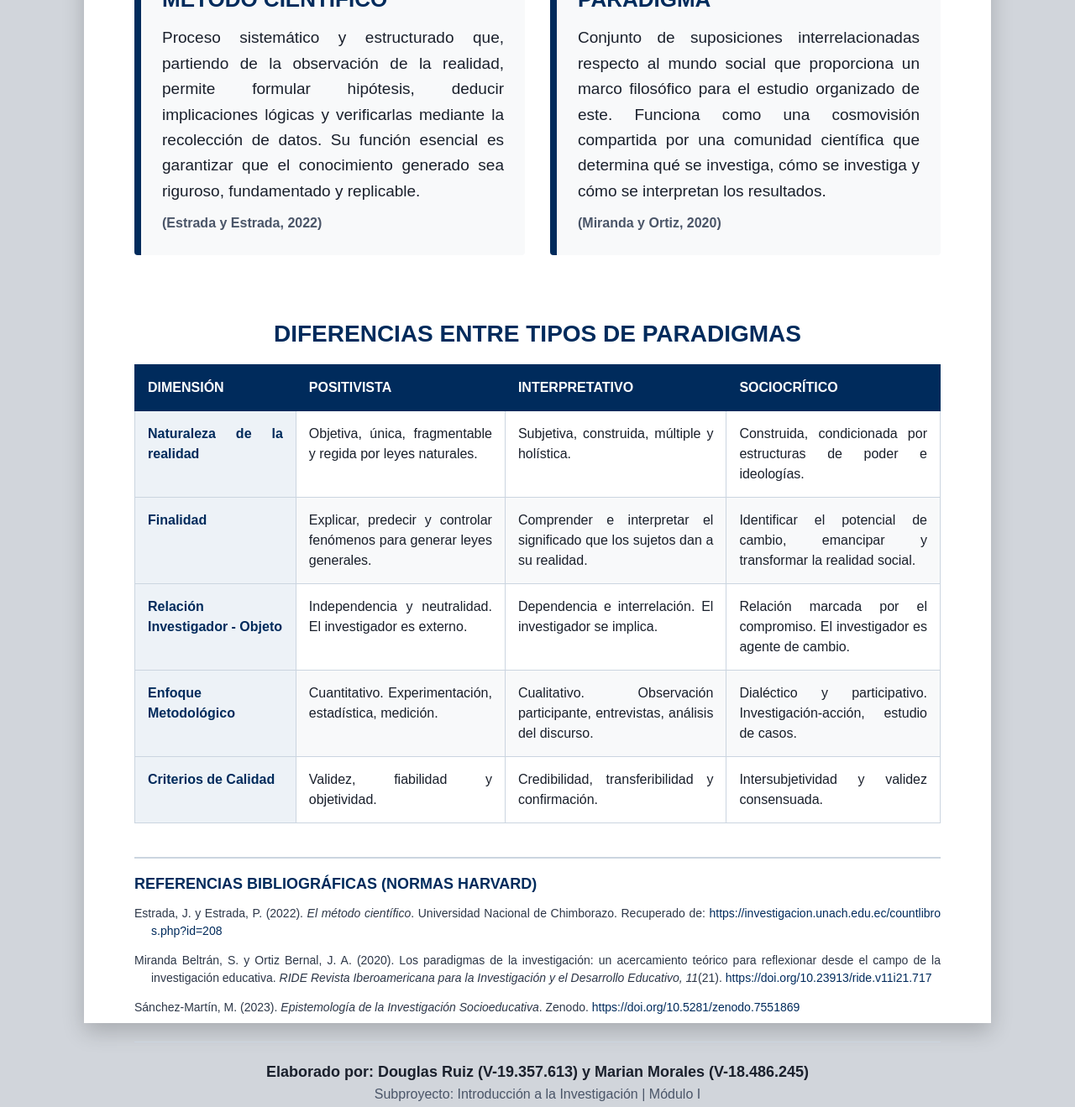
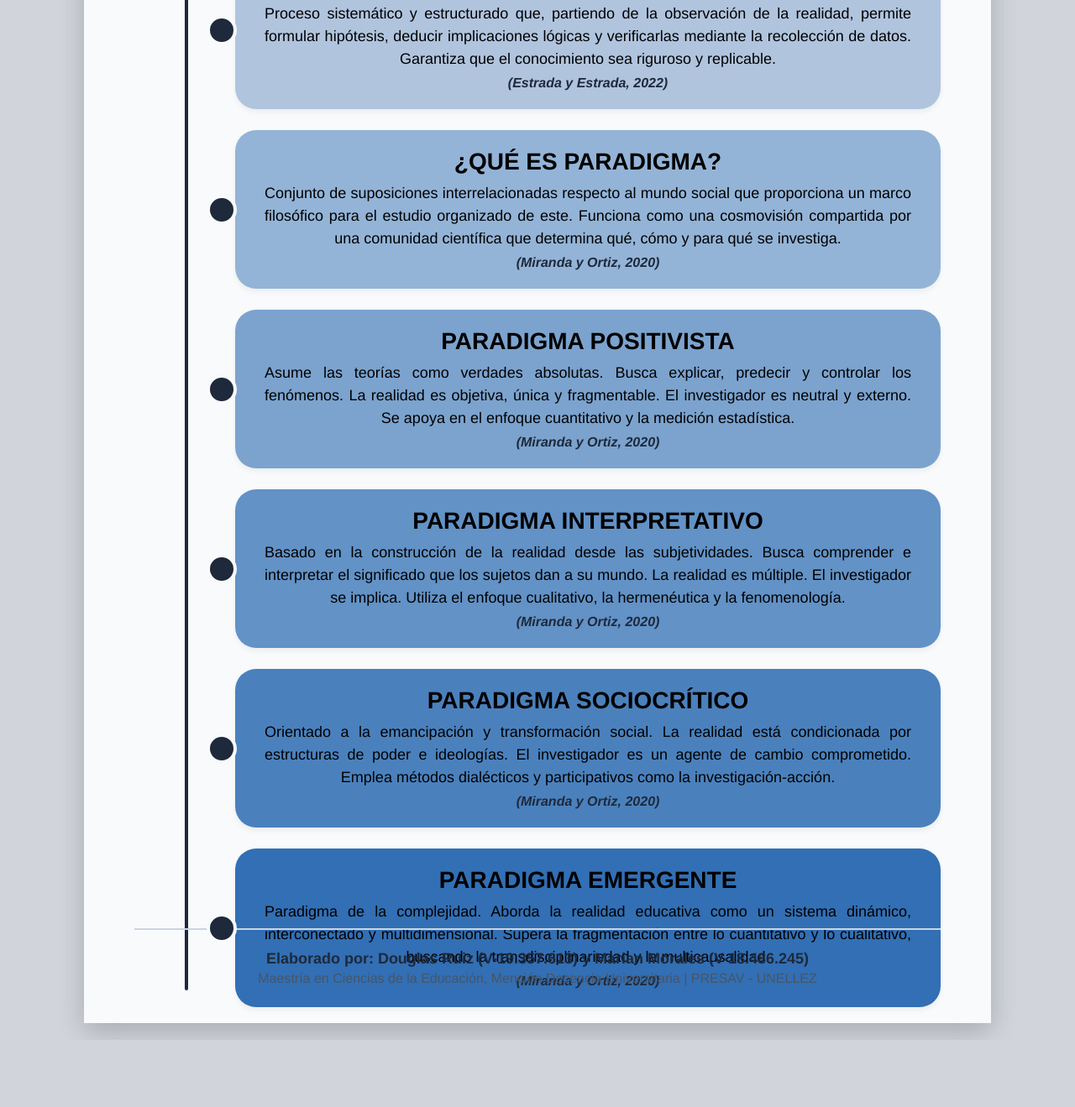
Before and after one commit to Dougs89/Maestria_en_Ciencias_de_la_Educacion-Mencion_Docencia_Universitaria, a plain HTML site: page index.html in a window 1280 px wide. Shown: the part 721-2040 px from the top of the page at 84% size. After the commit the page ends 1960 px from the top, so only its background shows below. Drawn offline with Linux system fonts and the light colour scheme.

Commit message:
Update title and styles in index.html

```diff
--- a/index.html
+++ b/index.html
@@ -3,189 +3,181 @@
 <head>
     <meta charset="UTF-8">
     <meta name="viewport" content="width=device-width, initial-scale=1.0">
-    <title>Infografía - Fundamentos de la Investigación Científica</title>
+    <title>Infografía Timeline - Fundamentos de la Investigación</title>
     <style>
-        /* Estilos generales y configuración de dimensiones tipo Canva (1080x1920) */
+        /* Reset y configuración de dimensiones tipo Canva (1080x1920) */
+        * {
+            box-sizing: border-box;
+            margin: 0;
+            padding: 0;
+        }
+
         body {
-            margin: 0;
-            padding: 20px;
             background-color: #d1d5db; /* Fondo exterior gris para contraste */
             display: flex;
             justify-content: center;
             align-items: center;
-            font-family: 'Arial', sans-serif;
+            font-family: 'Helvetica Neue', Arial, sans-serif;
+            padding: 20px;
         }
 
         .infografia-container {
             width: 1080px;
             height: 1920px;
-            background-color: #ffffff;
-            padding: 60px;
-            box-sizing: border-box;
-            display: flex;
-            flex-direction: column;
-            justify-content: space-between;
-            box-shadow: 0 10px 25px rgba(0,0,0,0.2);
+            background-color: #f8fafc; /* Fondo muy claro, casi blanco */
+            padding: 50px 60px;
+            position: relative;
+            box-shadow: 0 10px 30px rgba(0,0,0,0.2);
+            overflow: hidden;
         }
 
-        /* Encabezado */
+        /* Encabezado con estilo de la plantilla */
         .header {
             text-align: center;
-            border-bottom: 4px solid #002b5c;
-            padding-bottom: 20px;
+            margin-bottom: 40px;
         }
 
         .header h1 {
-            font-size: 42px;
-            color: #002b5c;
-            margin: 0 0 10px 0;
+            font-size: 58px;
+            color: #1e293b; /* Gris muy oscuro, formal */
+            font-weight: 800;
+            letter-spacing: 2px;
             text-transform: uppercase;
-            letter-spacing: 1px;
+            line-height: 1;
+            margin-bottom: 10px;
         }
 
         .header h2 {
-            font-size: 24px;
-            color: #4a5568;
-            margin: 0;
+            font-size: 32px;
+            color: #475569;
+            font-weight: 700;
+            letter-spacing: 1px;
+            text-transform: uppercase;
+        }
+
+        /* Línea simulada de la plantilla */
+        .header-line {
+            width: 300px;
+            height: 4px;
+            background-color: #1e293b;
+            margin: 15px auto 0 auto;
+            border-radius: 2px;
+            /* Simula el trazo de pincel de la plantilla */
+            clip-path: polygon(0 20%, 10% 0, 20% 30%, 30% 10%, 40% 40%, 50% 0, 60% 20%, 70% 10%, 80% 30%, 90% 0, 100% 20%, 100% 100%, 0 100%);
+        }
+
+        /* Contenedor de la línea de tiempo */
+        .timeline {
+            position: relative;
+            padding-left: 40px;
+        }
+
+        /* Línea vertical central */
+        .timeline::before {
+            content: '';
+            position: absolute;
+            top: 20px;
+            bottom: 20px;
+            left: 60px;
+            width: 4px;
+            background-color: #1e293b; /* Línea oscura formal */
+            border-radius: 2px;
+        }
+
+        /* Elementos de la línea de tiempo */
+        .timeline-item {
+            position: relative;
+            margin-left: 80px;
+            margin-bottom: 25px;
+            padding: 22px 35px;
+            border-radius: 25px; /* Bordes muy redondeados como la plantilla */
+            text-align: center;
+            box-shadow: 0 4px 6px rgba(0,0,0,0.05);
+        }
+
+        /* Círculos conectores */
+        .timeline-item::before {
+            content: '';
+            position: absolute;
+            left: -34px; /* Posicionado sobre la línea vertical */
+            top: 50%;
+            transform: translateY(-50%);
+            width: 28px;
+            height: 28px;
+            border-radius: 50%;
+            background-color: #1e293b;
+            border: 4px solid #f8fafc;
+            z-index: 2;
+        }
+
+        /* Colores de fondo escalonados (gama de azules formales, texto negro) */
+        .bg-1 { background-color: #e2e8f0; }
+        .bg-2 { background-color: #cbd5e1; }
+        .bg-3 { background-color: #b0c4de; }
+        .bg-4 { background-color: #93b4d7; }
+        .bg-5 { background-color: #7ba3ce; }
+        .bg-6 { background-color: #6292c6; }
+        .bg-7 { background-color: #4a81bd; }
+        .bg-8 { background-color: #326fb4; }
+
+        /* Estilos de texto dentro de las cajas */
+        .timeline-item h3 {
+            font-size: 28px;
+            color: #000000; /* Letra negra obligatoria por norma */
+            font-weight: 800;
+            margin-bottom: 8px;
+            text-transform: uppercase;
+        }
+
+        .timeline-item p {
+            font-size: 18px;
+            color: #000000; /* Letra negra */
+            line-height: 1.5;
+            text-align: justify;
+            text-align-last: center; /* Centrado visual */
+            margin-bottom: 6px;
+        }
+
+        .timeline-item .autor {
+            display: block;
+            font-size: 16px;
+            font-weight: bold;
+            color: #1e293b;
+            font-style: italic;
+            margin-top: 5px;
+        }
+
+        /* Pie de página con los datos de los estudiantes */
+        .footer {
+            position: absolute;
+            bottom: 40px;
+            left: 0;
+            width: 100%;
+            text-align: center;
+            padding: 0 60px;
+        }
+
+        .footer-info {
+            border-top: 2px solid #cbd5e1;
+            padding-top: 20px;
+        }
+
+        .footer-info p {
+            font-size: 18px;
+            color: #1e293b;
+            font-weight: bold;
+            margin: 4px 0;
+        }
+
+        .footer-info .subtitle {
+            font-size: 16px;
+            color: #475569;
             font-weight: normal;
         }
 
-        /* Sección de Definiciones (Grid 2x2) */
-        .definiciones-grid {
-            display: grid;
-            grid-template-columns: 1fr 1fr;
-            gap: 30px;
-            margin-top: 40px;
-        }
-
-        .card {
-            background-color: #f8f9fa;
-            border-left: 8px solid #002b5c;
-            padding: 25px;
-            border-radius: 4px;
-        }
-
-        .card h3 {
-            font-size: 26px;
-            color: #002b5c;
-            margin-top: 0;
-            margin-bottom: 15px;
-            text-transform: uppercase;
-        }
-
-        .card p {
-            font-size: 19px;
-            color: #1a202c;
-            line-height: 1.6;
-            text-align: justify;
-            margin: 0;
-        }
-
-        .cita {
-            display: block;
-            margin-top: 10px;
-            font-size: 16px;
-            color: #4a5568;
-            font-weight: bold;
-        }
-
-        /* Sección de Tabla Comparativa */
-        .tabla-container {
-            margin-top: 50px;
-        }
-
-        .tabla-container h3 {
-            font-size: 28px;
-            color: #002b5c;
-            text-align: center;
-            margin-bottom: 20px;
-            text-transform: uppercase;
-        }
-
-        table {
-            width: 100%;
-            border-collapse: collapse;
-            font-size: 16px;
-            line-height: 1.5;
-        }
-
-        th {
-            background-color: #002b5c;
-            color: #ffffff;
-            padding: 15px;
-            text-align: left;
-            font-weight: bold;
-            border: 1px solid #002b5c;
-        }
-
-        td {
-            padding: 15px;
-            border: 1px solid #cbd5e0;
-            color: #1a202c;
-            text-align: justify;
-            vertical-align: top;
-        }
-
-        tr:nth-child(even) {
-            background-color: #f8f9fa;
-        }
-
-        .dimension {
-            font-weight: bold;
-            color: #002b5c;
-            background-color: #edf2f7;
-            width: 20%;
-        }
-
-        /* Referencias y Pie de página */
-        .referencias {
-            margin-top: 40px;
-            border-top: 2px solid #cbd5e0;
-            padding-top: 20px;
-        }
-
-        .referencias h4 {
-            font-size: 18px;
-            color: #002b5c;
-            margin-top: 0;
-            margin-bottom: 10px;
-            text-transform: uppercase;
-        }
-
-        .referencias p {
-            font-size: 14px;
-            color: #2d3748;
-            line-height: 1.5;
-            margin-bottom: 8px;
-            text-align: justify;
-            padding-left: 20px;
-            text-indent: -20px; /* Sangría francesa */
-        }
-
-        .footer {
-            text-align: center;
-            margin-top: 30px;
-            padding-top: 20px;
-            border-top: 1px solid #cbd5e0;
-        }
-
-        .footer p {
-            margin: 5px 0;
-            font-size: 18px;
-            color: #1a202c;
-            font-weight: bold;
-        }
-
-        .footer span {
-            font-size: 16px;
-            color: #4a5568;
-            font-weight: normal;
-        }
-
-        a {
-            color: #002b5c;
-            text-decoration: none;
-            word-break: break-all;
+        /* Ajuste para el último bloque para que no choque con el pie */
+        .last-item {
+            margin-bottom: 0;
         }
     </style>
 </head>
@@ -195,93 +187,77 @@
 
         <!-- ENCABEZADO -->
         <div class="header">
-            <h1>Fundamentos de la Investigación Científica</h1>
-            <h2>Maestría en Ciencias de la Educación, Mención Docencia Universitaria | PRESAV - UNELLEZ</h2>
+            <h1>FUNDAMENTOS</h1>
+            <h2>INVESTIGACIÓN CIENTÍFICA</h2>
+            <div class="header-line"></div>
         </div>
 
-        <!-- DEFINICIONES BÁSICAS -->
-        <div class="definiciones-grid">
-            <div class="card">
-                <h3>Ciencia</h3>
-                <p>Conjunto de conocimientos objetivos, sistemáticos y verificables acerca de la naturaleza, la sociedad y el pensamiento. Es una actividad intelectual que articula la observación rigurosa con la razón para explicar y predecir fenómenos, sometiendo sus postulados a constante contrastación empírica.
-                <span class="cita">(Estrada y Estrada, 2022)</span></p>
+        <!-- LÍNEA DE TIEMPO / FLUJO CONCEPTUAL -->
+        <div class="timeline">
+
+            <!-- Paso 1: Ciencia -->
+            <div class="timeline-item bg-1">
+                <h3>¿Qué es Ciencia?</h3>
+                <p>Conjunto de conocimientos objetivos, sistemáticos y verificables acerca de la naturaleza, la sociedad y el pensamiento. Es una actividad intelectual que articula la observación rigurosa con la razón para explicar y predecir fenómenos.</p>
+                <span class="autor">(Estrada y Estrada, 2022)</span>
             </div>
-            <div class="card">
-                <h3>Conocimiento</h3>
-                <p>Producto del proceso mediante el cual el sujeto aprehende la realidad. Cuando ese saber trasciende el sentido común y se somete a la contrastación empírica y al rigor metodológico, se convierte en conocimiento científico, caracterizado por su sistematicidad y capacidad de ser validado por una comunidad académica.
-                <span class="cita">(Sánchez-Martín, 2023)</span></p>
+
+            <!-- Paso 2: Conocimiento -->
+            <div class="timeline-item bg-2">
+                <h3>¿Qué es Conocimiento?</h3>
+                <p>Producto del proceso mediante el cual el sujeto aprehende la realidad. Cuando ese saber se somete a la contrastación empírica y al rigor metodológico, trasciende el sentido común y se convierte en conocimiento científico validado por una comunidad.</p>
+                <span class="autor">(Sánchez-Martín, 2023)</span>
             </div>
-            <div class="card">
+
+            <!-- Paso 3: Método Científico -->
+            <div class="timeline-item bg-3">
                 <h3>Método Científico</h3>
-                <p>Proceso sistemático y estructurado que, partiendo de la observación de la realidad, permite formular hipótesis, deducir implicaciones lógicas y verificarlas mediante la recolección de datos. Su función esencial es garantizar que el conocimiento generado sea riguroso, fundamentado y replicable.
-                <span class="cita">(Estrada y Estrada, 2022)</span></p>
+                <p>Proceso sistemático y estructurado que, partiendo de la observación de la realidad, permite formular hipótesis, deducir implicaciones lógicas y verificarlas mediante la recolección de datos. Garantiza que el conocimiento sea riguroso y replicable.</p>
+                <span class="autor">(Estrada y Estrada, 2022)</span>
             </div>
-            <div class="card">
-                <h3>Paradigma</h3>
-                <p>Conjunto de suposiciones interrelacionadas respecto al mundo social que proporciona un marco filosófico para el estudio organizado de este. Funciona como una cosmovisión compartida por una comunidad científica que determina qué se investiga, cómo se investiga y cómo se interpretan los resultados.
-                <span class="cita">(Miranda y Ortiz, 2020)</span></p>
+
+            <!-- Paso 4: Paradigma -->
+            <div class="timeline-item bg-4">
+                <h3>¿Qué es Paradigma?</h3>
+                <p>Conjunto de suposiciones interrelacionadas respecto al mundo social que proporciona un marco filosófico para el estudio organizado de este. Funciona como una cosmovisión compartida por una comunidad científica que determina qué, cómo y para qué se investiga.</p>
+                <span class="autor">(Miranda y Ortiz, 2020)</span>
             </div>
+
+            <!-- Paso 5: Positivista -->
+            <div class="timeline-item bg-5">
+                <h3>Paradigma Positivista</h3>
+                <p>Asume las teorías como verdades absolutas. Busca explicar, predecir y controlar los fenómenos. La realidad es objetiva, única y fragmentable. El investigador es neutral y externo. Se apoya en el enfoque cuantitativo y la medición estadística.</p>
+                <span class="autor">(Miranda y Ortiz, 2020)</span>
+            </div>
+
+            <!-- Paso 6: Interpretativo -->
+            <div class="timeline-item bg-6">
+                <h3>Paradigma Interpretativo</h3>
+                <p>Basado en la construcción de la realidad desde las subjetividades. Busca comprender e interpretar el significado que los sujetos dan a su mundo. La realidad es múltiple. El investigador se implica. Utiliza el enfoque cualitativo, la hermenéutica y la fenomenología.</p>
+                <span class="autor">(Miranda y Ortiz, 2020)</span>
+            </div>
+
+            <!-- Paso 7: Sociocrítico -->
+            <div class="timeline-item bg-7">
+                <h3>Paradigma Sociocrítico</h3>
+                <p>Orientado a la emancipación y transformación social. La realidad está condicionada por estructuras de poder e ideologías. El investigador es un agente de cambio comprometido. Emplea métodos dialécticos y participativos como la investigación-acción.</p>
+                <span class="autor">(Miranda y Ortiz, 2020)</span>
+            </div>
+
+            <!-- Paso 8: Emergente (Para completar los 8 bloques de la plantilla) -->
+            <div class="timeline-item bg-8 last-item">
+                <h3>Paradigma Emergente</h3>
+                <p>Paradigma de la complejidad. Aborda la realidad educativa como un sistema dinámico, interconectado y multidimensional. Supera la fragmentación entre lo cuantitativo y lo cualitativo, buscando la transdisciplinariedad y la multicausalidad.</p>
+                <span class="autor">(Miranda y Ortiz, 2020)</span>
+            </div>
+
         </div>
 
-        <!-- TABLA COMPARATIVA DE PARADIGMAS -->
-        <div class="tabla-container">
-            <h3>Diferencias entre Tipos de Paradigmas</h3>
-            <table>
-                <thead>
-                    <tr>
-                        <th>DIMENSIÓN</th>
-                        <th>POSITIVISTA</th>
-                        <th>INTERPRETATIVO</th>
-                        <th>SOCIOCRÍTICO</th>
-                    </tr>
-                </thead>
-                <tbody>
-                    <tr>
-                        <td class="dimension">Naturaleza de la realidad</td>
-                        <td>Objetiva, única, fragmentable y regida por leyes naturales.</td>
-                        <td>Subjetiva, construida, múltiple y holística.</td>
-                        <td>Construida, condicionada por estructuras de poder e ideologías.</td>
-                    </tr>
-                    <tr>
-                        <td class="dimension">Finalidad</td>
-                        <td>Explicar, predecir y controlar fenómenos para generar leyes generales.</td>
-                        <td>Comprender e interpretar el significado que los sujetos dan a su realidad.</td>
-                        <td>Identificar el potencial de cambio, emancipar y transformar la realidad social.</td>
-                    </tr>
-                    <tr>
-                        <td class="dimension">Relación Investigador - Objeto</td>
-                        <td>Independencia y neutralidad. El investigador es externo.</td>
-                        <td>Dependencia e interrelación. El investigador se implica.</td>
-                        <td>Relación marcada por el compromiso. El investigador es agente de cambio.</td>
-                    </tr>
-                    <tr>
-                        <td class="dimension">Enfoque Metodológico</td>
-                        <td>Cuantitativo. Experimentación, estadística, medición.</td>
-                        <td>Cualitativo. Observación participante, entrevistas, análisis del discurso.</td>
-                        <td>Dialéctico y participativo. Investigación-acción, estudio de casos.</td>
-                    </tr>
-                    <tr>
-                        <td class="dimension">Criterios de Calidad</td>
-                        <td>Validez, fiabilidad y objetividad.</td>
-                        <td>Credibilidad, transferibilidad y confirmación.</td>
-                        <td>Intersubjetividad y validez consensuada.</td>
-                    </tr>
-                </tbody>
-            </table>
-        </div>
-
-        <!-- REFERENCIAS Y PIE DE PÁGINA -->
-        <div>
-            <div class="referencias">
-                <h4>Referencias Bibliográficas (Normas Harvard)</h4>
-                <p>Estrada, J. y Estrada, P. (2022). <i>El método científico</i>. Universidad Nacional de Chimborazo. Recuperado de: <a href="https://investigacion.unach.edu.ec/countlibros.php?id=208" target="_blank">https://investigacion.unach.edu.ec/countlibros.php?id=208</a></p>
-                <p>Miranda Beltrán, S. y Ortiz Bernal, J. A. (2020). Los paradigmas de la investigación: un acercamiento teórico para reflexionar desde el campo de la investigación educativa. <i>RIDE Revista Iberoamericana para la Investigación y el Desarrollo Educativo, 11</i>(21). <a href="https://doi.org/10.23913/ride.v11i21.717" target="_blank">https://doi.org/10.23913/ride.v11i21.717</a></p>
-                <p>Sánchez-Martín, M. (2023). <i>Epistemología de la Investigación Socioeducativa</i>. Zenodo. <a href="https://doi.org/10.5281/zenodo.7551869" target="_blank">https://doi.org/10.5281/zenodo.7551869</a></p>
-            </div>
-
-            <div class="footer">
+        <!-- PIE DE PÁGINA (Obligatorio por la profesora) -->
+        <div class="footer">
+            <div class="footer-info">
                 <p>Elaborado por: Douglas Ruiz (V-19.357.613) y Marian Morales (V-18.486.245)</p>
-                <p><span>Subproyecto: Introducción a la Investigación | Módulo I</span></p>
+                <p class="subtitle">Maestría en Ciencias de la Educación, Mención Docencia Universitaria | PRESAV - UNELLEZ</p>
             </div>
         </div>
 
```
